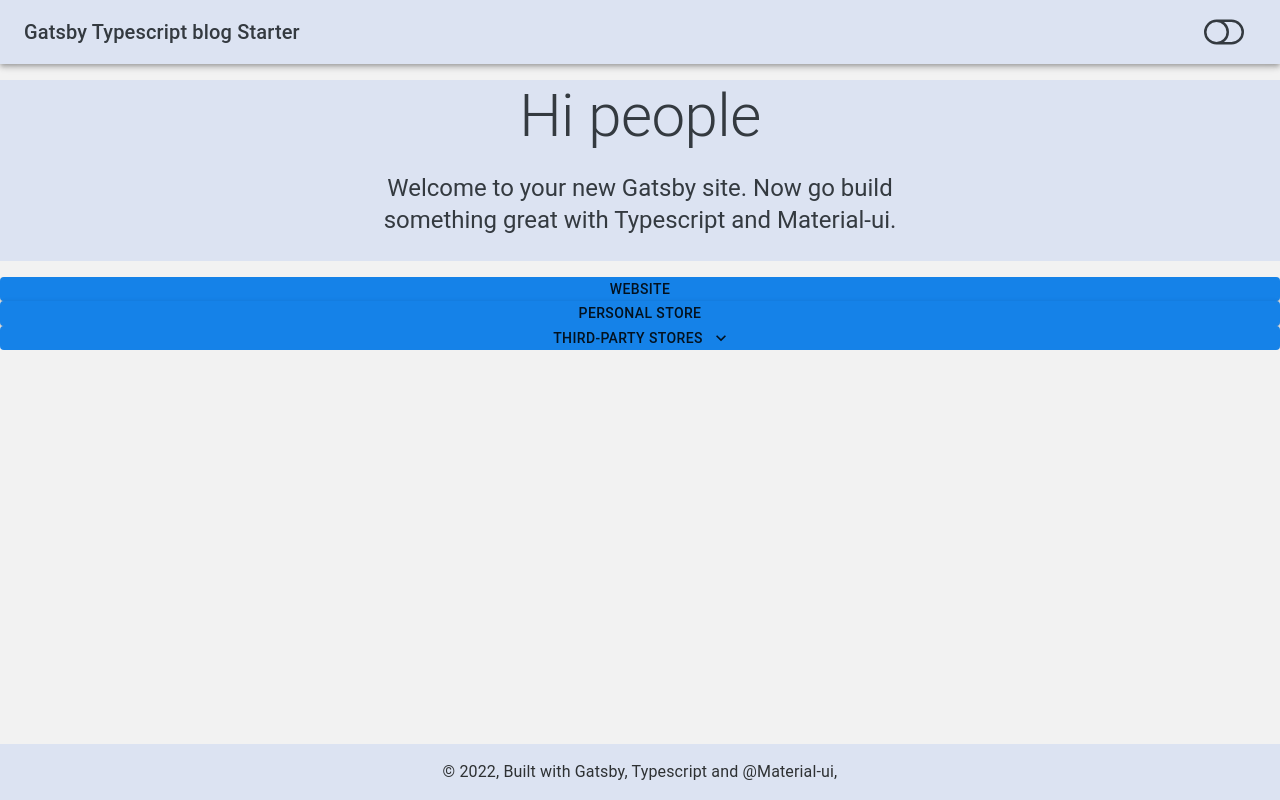
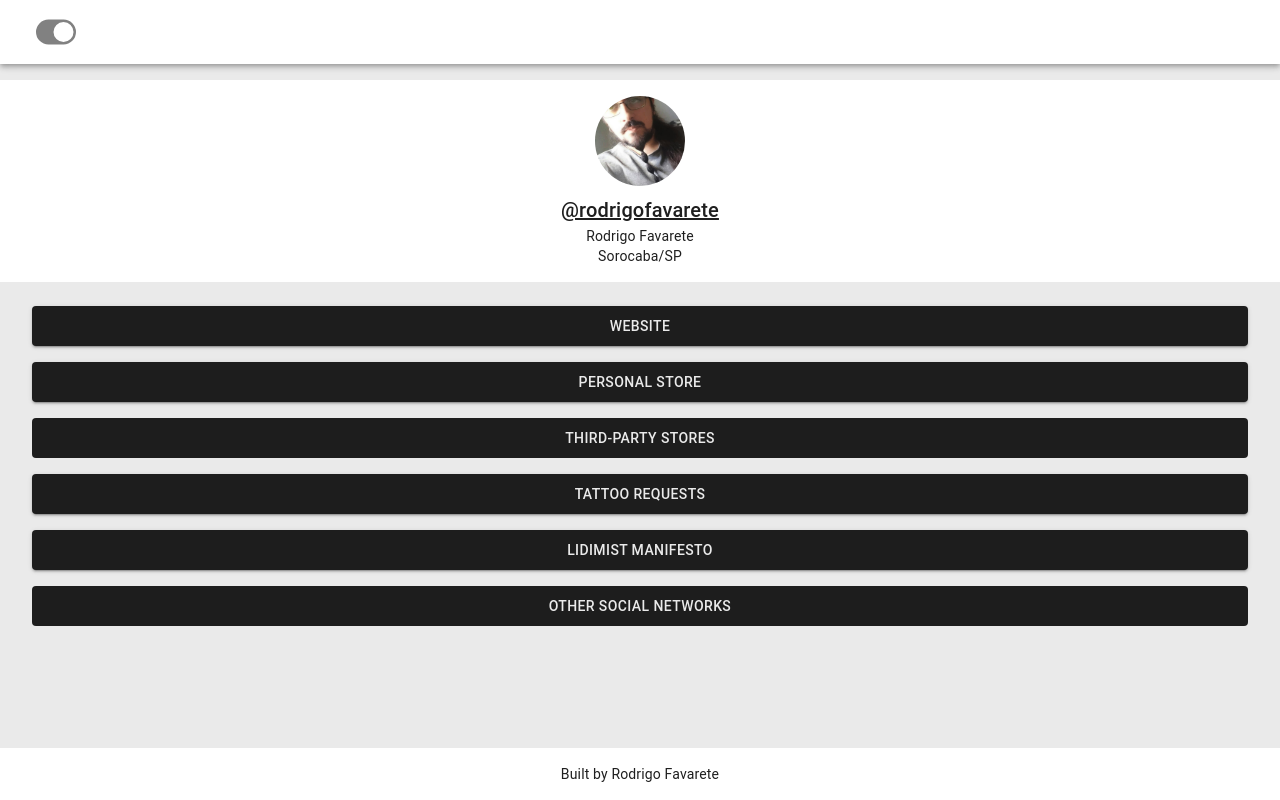
Before and after one commit to favarete/CustomLinkTree, a Gatsby site: page / in a window 1280 px wide. Built offline with nearby package versions, Linux system fonts and the light colour scheme; Gatsby itself is replaced by a stand-in of ours.

Commit message:
First Version

```diff
--- /dev/null
+++ b/content/Config.json
@@ -0,0 +1,6 @@
+{
+  "instagramLink": "https://www.instagram.com/rodrigofavarete/",
+  "instagramUser": "@rodrigofavarete",
+  "name": "Rodrigo Favarete",
+  "location": "Sorocaba/SP"
+}
--- a/content/LinkTree.json
+++ b/content/LinkTree.json
@@ -16,11 +16,51 @@
       "subLinks": [
         {
           "title": "Colab55",
-          "link": "https://colab55.com"
+          "link": "https://www.colab55.com/@rodrigofavarete"
         },
         {
-          "title": "Other",
-          "link": "https://other.com"
+          "title": "Threadless",
+          "link": "https://rodrigofavarete.threadless.com/"
+        },
+        {
+          "title": "Hic Et Nunc (NFTs)",
+          "link": "https://www.hicetnunc.xyz/tz/tz1WQGhuPcsACPuTwxYJ2RVCkXiHJiNh462j"
+        }
+      ]
+    },
+    {
+      "title": "Tattoo Requests",
+      "link": "https://forms.gle/n2BSefAxkDmBk5b17",
+      "subLinks": []
+    },
+    {
+      "title": "Lidimist Manifesto",
+      "link": "https://lidimismo.art/",
+      "subLinks": []
+    },
+    {
+      "title": "Other Social Networks",
+      "link": "",
+      "subLinks": [
+        {
+          "title": "Twitter",
+          "link": "https://twitter.com/RodrigoFavarete"
+        },
+        {
+          "title": "Mastodon",
+          "link": "https://mastodon.art/@favarete"
+        },
+        {
+          "title": "Peepeth",
+          "link": "https://peepeth.com/favarete"
+        },
+        {
+          "title": "Deviantart",
+          "link": "https://www.deviantart.com/favarete"
+        },
+        {
+          "title": "WTSocial",
+          "link": "https://wt.social/u/rodrigo-favarete"
         }
       ]
     }
--- a/gatsby-config.js
+++ b/gatsby-config.js
@@ -1,13 +1,13 @@
 module.exports = {
     siteMetadata: {
-    title: `Gatsby Typescript blog Starter`,
-    description: `A simple blog starter using Typescript in front & back side with eslint & prettier.`,
+        title: `Follow the Links to Know More`,
+        description: `A project to give a free and blazing fast alternative to multiple links on Instagram`,
         author: {
-      name: `Christian`,
-      content: `I like build some things using TypeScript`,
+            name: `Rodrigo Favarete`,
+            content: `Follow me to know more about my works!`,
         },
         social: {
-      github: `https://github.com/Lindeneg`,
+            github: `https://www.instagram.com/`,
         },
     },
     plugins: [
--- a/package.json
+++ b/package.json
@@ -37,14 +37,17 @@
         "@mui/material": "^5.6.4",
         "deepmerge": "^4.2.2",
         "gatsby": "^3.4.2",
+        "gatsby-image": "^3.11.0",
         "gatsby-plugin-layout": "^2.4.0",
         "gatsby-plugin-manifest": "^3.4.0",
         "gatsby-plugin-material-ui": "^3.0.1",
         "gatsby-plugin-offline": "^4.4.0",
         "gatsby-plugin-react-helmet": "^4.4.0",
+        "gatsby-plugin-sharp": "^4.13.0",
         "gatsby-plugin-typescript": "^3.4.0",
         "gatsby-source-filesystem": "^4.13.0",
         "gatsby-transformer-json": "^4.13.0",
+        "gatsby-transformer-sharp": "^4.13.0",
         "react": "^17.0.2",
         "react-dom": "^17.0.2",
         "react-helmet": "^6.1.0",
--- a/src/components/hero/hero.tsx
+++ b/src/components/hero/hero.tsx
@@ -1,41 +1,62 @@
 import React from 'react';
-import { makeStyles } from '@material-ui/styles';
-import { Typography, Container, Theme } from '@material-ui/core';
+import {makeStyles} from '@material-ui/styles';
+import {Container, Theme, Typography} from '@material-ui/core';
+import {Avatar, Grid, Link} from '@mui/material';
+import user from '../../../content/images/user.jpg'
 
-import { FCC } from '../../util';
+import {FCC} from '../../util';
 
 const useStyles = makeStyles((theme: Theme) => ({
     heroContent: {
         backgroundColor: theme.palette.background.paper,
-        padding: theme.spacing(0, 0, 1)
+        padding: theme.spacing(2, 0, 2),
+        display: 'flex'
+    },
+    image: {
+        margin: theme.spacing(0, 0, 1),
+    },
+    avatar: {
+        display: 'flex',
+        justifyContent: 'center'
     }
 }));
 
 export interface HeroProps {
-    title: string | JSX.Element;
-    description?: string | JSX.Element;
+    instagram: string | JSX.Element;
+    instagramUser: string | JSX.Element;
+    instagramName: string | JSX.Element;
+    instagramLocation: string | JSX.Element;
 }
 
 const Hero: FCC<HeroProps> = (props) => {
     const styles = useStyles();
     return (
         <div className={styles.heroContent}>
-            <Container maxWidth="sm">
-                {typeof props.title === 'string' ? (
-                    <Typography component="h1" variant="h2" align="center" gutterBottom>
-                        {props.title}
+            <Container className={styles.avatar}>
+                <Grid
+                    container
+                    direction="column"
+                    justifyContent="center"
+                    alignItems="center"
+                >
+                    <Avatar
+                        className={styles.image}
+                        src={user}
+                        sx={{width: 90, height: 90}}
+                    />
+                    {/*@ts-ignore*/}
+                    <Typography variant="h6" color="textSecondary">
+                        <Link href={props.instagram} color="inherit">
+                            {props.instagramUser}
+                        </Link>
                     </Typography>
-                ) : (
-                    props.title
-                )}
-                {typeof props.description === 'string' ? (
-                    <Typography variant="h5" align="center" paragraph>
-                        {props.description || ''}
+                    <Typography variant="body2" color="textSecondary">
+                        {props.instagramName}
                     </Typography>
-                ) : (
-                    props.description
-                )}
-                {props.children}
+                    <Typography variant="body2" color="textSecondary">
+                        {props.instagramLocation}
+                    </Typography>
+                </Grid>
             </Container>
         </div>
     );
--- a/src/components/layout/footer.tsx
+++ b/src/components/layout/footer.tsx
@@ -12,7 +12,6 @@ const useStyles = makeStyles((theme: Theme) => ({
         position: 'fixed',
         width: '100%',
         backgroundColor: theme.palette.background.paper,
-        justifyContent: 'center'
     },
     text: {
         textAlign: "center"
@@ -23,23 +22,9 @@ const Footer: FC = () => {
     const styles = useStyles();
     return (
         <footer className={styles.footer}>
-            <Container maxWidth="md">
-                <Typography className={styles.text} variant="body1" color="textSecondary">
-                    © {new Date().getFullYear()}, Built with
-                    {` `}
-                    <Link href="https://www.gatsbyjs.org" color="inherit">
-                        Gatsby
-                    </Link>
-                    ,{` `}
-                    <Link href="https://www.typescriptlang.org" color="inherit">
-                        Typescript
-                    </Link>{' '}
-                    and
-                    {` `}
-                    <Link href="https://material-ui.com/" color="inherit">
-                        @Material-ui
-                    </Link>
-                    ,
+            <Container maxWidth="md" className={styles.text}>
+                <Typography variant="body2" color="textSecondary">
+                    {`Built by Rodrigo Favarete`}
                 </Typography>
             </Container>
         </footer>
--- a/src/components/layout/header.tsx
+++ b/src/components/layout/header.tsx
@@ -1,10 +1,9 @@
-import React, { useState } from 'react';
-import { Link as GatsbyLink } from 'gatsby';
-import { AppBar, Toolbar, Typography, Link, Button, Tooltip } from '@material-ui/core';
-import { Theme, makeStyles } from '@material-ui/core/styles';
-import { BsToggleOn, BsToggleOff } from 'react-icons/bs';
+import React, {useEffect, useState} from 'react';
+import {AppBar, Button, Toolbar, Tooltip} from '@material-ui/core';
+import {makeStyles, Theme} from '@material-ui/core/styles';
+import {BsToggleOff, BsToggleOn} from 'react-icons/bs';
 
-import { FC } from '../../util';
+import {FC} from '../../util';
 
 const useStyles = makeStyles((theme: Theme) => ({
     root: {
@@ -25,7 +24,7 @@ export interface HeaderProps {
 }
 
 const Header: FC<HeaderProps> = (props) => {
-    const [showOn, setShowOn] = useState<boolean>(false);
+    const [showOn, setShowOn] = useState<boolean>(true);
     const styles = useStyles();
 
     const onSwitch = (): void => {
@@ -33,21 +32,38 @@ const Header: FC<HeaderProps> = (props) => {
         props.switchTheme();
     };
 
-    const isDarkTheme = window.matchMedia && window.matchMedia('(prefers-color-scheme: dark)').matches
+    // const fixTheme = (isLight: boolean) => {
+    //     if (isLight) {
+    //         setShowOn(false);
+    //     } else {
+    //         setShowOn(true);
+    //     }
+    //     props.switchTheme();
+    // }
+    //
+    // useEffect(() => {
+    //     if (typeof window !== 'undefined') {
+    //         if (window.matchMedia && window.matchMedia('(prefers-color-scheme: dark)').matches) {
+    //             fixTheme(false)
+    //         } else {
+    //             fixTheme(true)
+    //         }
+    //     }
+    // }, []);
+    //
+    // if (typeof window !== 'undefined') {
+    //     window.matchMedia('(prefers-color-scheme: dark)').addEventListener('change', event => {
+    //         event.matches ? fixTheme(false) : fixTheme(true);
+    //     });
+    // }
 
-    console.log(isDarkTheme);
 
     return (
         <AppBar component="header" position="static" className={styles.root}>
             <Toolbar>
-                <Typography variant="h6" className={styles.title}>
-                    <Link to="/" component={GatsbyLink} color="inherit" className={styles.link}>
-                        {props.siteTitle || ''}
-                    </Link>
-                </Typography>
                 <Tooltip title="switch theme">
                     <Button onClick={onSwitch}>
-                        {showOn ? <BsToggleOn size="40" /> : <BsToggleOff size="40" />}
+                        {showOn ? <BsToggleOn size="40"/> : <BsToggleOff size="40"/>}
 
                     </Button>
                 </Tooltip>
--- a/src/components/pieces/button.tsx
+++ b/src/components/pieces/button.tsx
@@ -1,14 +1,17 @@
 import React from 'react';
 import {makeStyles} from '@material-ui/styles';
 import {Button, Menu, MenuItem, Theme} from '@material-ui/core';
-import KeyboardArrowDownIcon from '@mui/icons-material/KeyboardArrowDown';
 
 import {FCC} from '../../util';
 
 const useStyles = makeStyles((theme: Theme) => ({
     heroContent: {
         backgroundColor: theme.palette.primary.main,
-        padding: theme.spacing(0, 1, 0)
+        padding: theme.spacing(0, 0, 0),
+        margin: theme.spacing(1, 1,1, 1),
+        color: theme.palette.text.hint,
+        width: "95%",
+        height: "2.5rem"
     },
     subMenu: {
         marginTop: theme.spacing(16.5),
@@ -34,6 +37,9 @@ const ExpertButton: FCC<ButtonProps> = (props) => {
     const handleMultiComponentClick = (event: React.MouseEvent<HTMLButtonElement>) => {
         setAnchorEl(event.currentTarget);
     };
+    const handleSubmenuClick = (event: any) => {
+        alert(event);
+    };
     const handleMultiComponentClose = () => {
         setAnchorEl(null);
     };
@@ -45,7 +51,6 @@ const ExpertButton: FCC<ButtonProps> = (props) => {
             }}
             className={styles.heroContent}
             variant="contained"
-            fullWidth
         >
             {title}
         </Button>
@@ -58,11 +63,10 @@ const ExpertButton: FCC<ButtonProps> = (props) => {
                 aria-haspopup="true"
                 aria-expanded={open ? 'true' : undefined}
                 onClick={handleMultiComponentClick}
-                endIcon={<KeyboardArrowDownIcon/>}
+                // endIcon={<KeyboardArrowDownIcon/>}
                 className={styles.heroContent}
                 variant="contained"
                 disableElevation
-                fullWidth
             >
                 {title}
             </Button>
@@ -85,7 +89,9 @@ const ExpertButton: FCC<ButtonProps> = (props) => {
                 {
                     submenu.map(
                         (item: any) =>
-                            <MenuItem key={item.title} className={styles.subMenuItem} onClick={handleMultiComponentClose} disableRipple>
+                            <MenuItem key={item.title} className={styles.subMenuItem}
+                                      onClick={() => handleSubmenuClick(item.link)}
+                                      disableRipple>
                                 {item.title}
                             </MenuItem>
                     )
--- a/src/components/seo/seo.tsx
+++ b/src/components/seo/seo.tsx
@@ -48,7 +48,7 @@ const SEO: FC<SEOProps> = (props) => {
                 lang: props.lang || 'en'
             }}
             title={props.title}
-            titleTemplate={`%s | ${site.siteMetadata.title}`}
+            titleTemplate={`${site.siteMetadata.title}`}
             meta={[
                 {
                     name: `description`,
--- a/src/pages/index.tsx
+++ b/src/pages/index.tsx
@@ -8,7 +8,9 @@ import ExpertButton from "../components/pieces/button";
 
 const useStyles = makeStyles((theme: Theme) => ({
     heroButtons: {
-        marginTop: '1rem'
+        marginTop: '1rem',
+        marginBottom: '5rem',
+        textAlign: 'center'
     }
 }));
 
@@ -28,13 +30,18 @@ const IndexPage: FC = () => {
                                 link
                             }
                         }
+                        instagramLink
+                        instagramUser
+                        name
+                        location
                     }
                 }
             }
         }
     `)
 
-    const jsonData = jsonFile.allContentJson.edges[0].node.elements;
+    const jsonData = jsonFile.allContentJson.edges[1].node.elements;
+    const instagram = jsonFile.allContentJson.edges[0].node
 
     return (
         <>
@@ -42,9 +49,10 @@ const IndexPage: FC = () => {
             <Lazy type="grow" delay={500} timeout={1000} mountOnEnter unmountOnExit>
                 <div>
                     <Hero
-                        title="Hi people"
-                        description="Welcome to your new Gatsby site. Now go build something great with
-          Typescript and Material-ui."
+                        instagram={instagram.instagramLink}
+                        instagramUser={instagram.instagramUser}
+                        instagramName={instagram.name}
+                        instagramLocation={instagram.location}
                     />
                     <div className={styles.heroButtons}>
                         <Grid>
--- a/src/util/theme.ts
+++ b/src/util/theme.ts
@@ -27,32 +27,32 @@ const light: ThemeOptions = {
     palette: {
         type: 'light',
         primary: {
-            main: '#1582e8'
+            main: '#1d1d1d'
         },
         secondary: {
-            main: '#7cd2f7'
+            main: '#be00ff'
         },
         error: {
-            main: '#f03e3e'
+            main: '#be00ff'
         },
         warning: {
-            main: '#f0a04f'
+            main: '#be00ff'
         },
         info: {
-            main: '#709ecc'
+            main: '#be00ff'
         },
         success: {
-            main: '#4fe054'
+            main: '#be00ff'
         },
         text: {
-            primary: '#343a40',
-            secondary: '#2e3133',
-            hint: '#363c42',
-            disabled: '#48494a'
+            primary: '#818181',
+            secondary: '#1f1f1f',
+            hint: '#eaeaea',
+            disabled: '#be00ff'
         },
         background: {
-            default: '#f2f2f2',
-            paper: '#dce3f2'
+            default: '#eaeaea',
+            paper: '#ffffff'
         }
     }
 };
@@ -61,32 +61,32 @@ const dark: ThemeOptions = {
     palette: {
         type: 'dark',
         primary: {
-            main: '#0d3054'
+            main: '#eaeaea'
         },
         secondary: {
-            main: '#0b1e26'
+            main: '#be00ff'
         },
         error: {
-            main: '#870505'
+            main: '#be00ff'
         },
         warning: {
-            main: '#964c00'
+            main: '#be00ff'
         },
         info: {
-            main: '#09539c'
+            main: '#be00ff'
         },
         success: {
-            main: '#034d06'
+            main: '#be00ff'
         },
         text: {
-            primary: '#f8f9fa',
-            secondary: '#e4e7eb',
-            hint: '#bbbcbd',
-            disabled: '#ccc'
+            primary: '#b8b8b8',
+            secondary: '#eaeaea',
+            hint: '#000000',
+            disabled: '#be00ff'
         },
         background: {
-            default: '#1c2c33',
-            paper: '#162024'
+            default: '#1c1b1b',
+            paper: '#000000'
         }
     }
 };
```
Also changed, not shown: content/images/icon-strong.png (added), content/images/user.jpg (added). Lines whose indentation alone changed are shown as unchanged.
